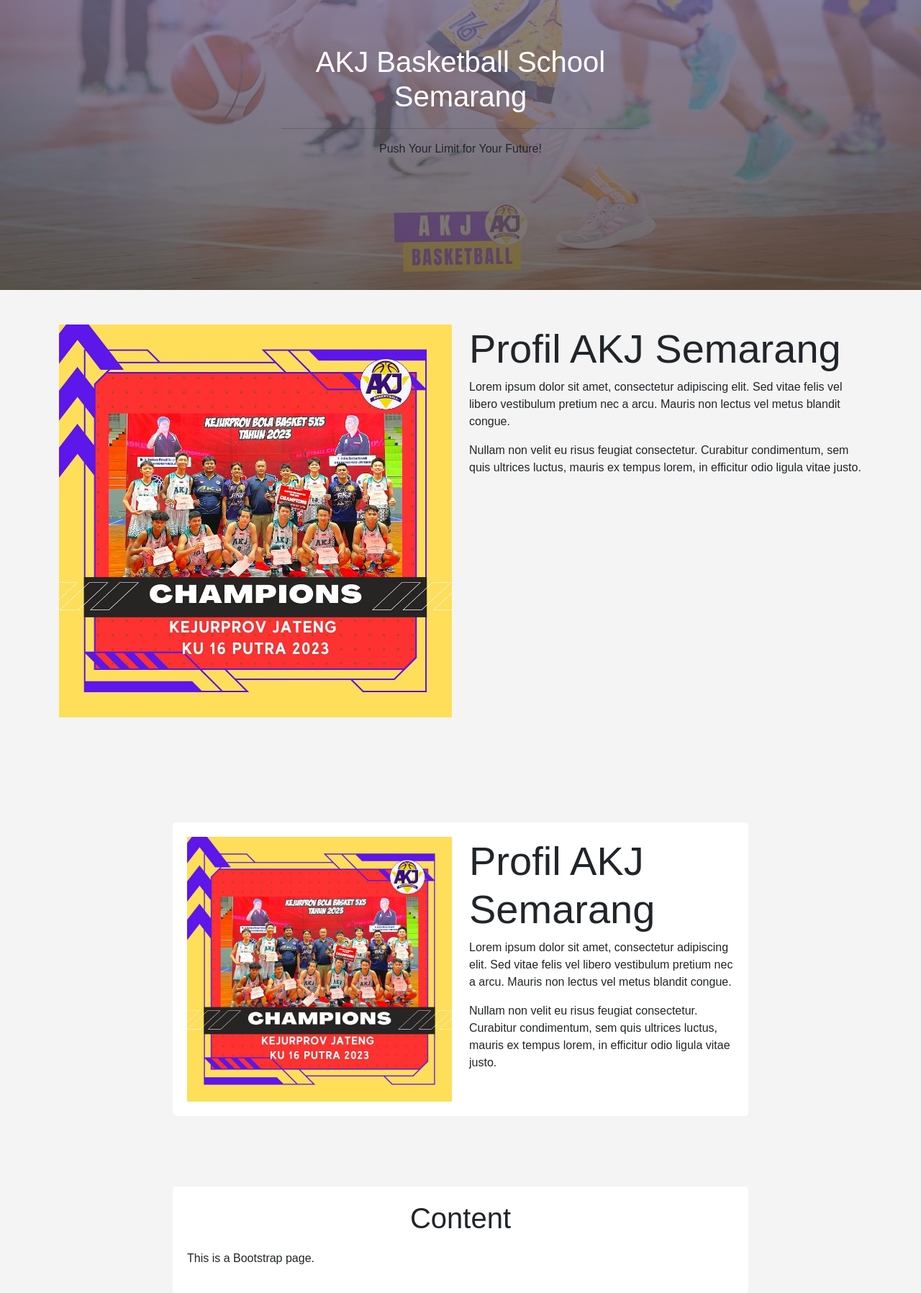
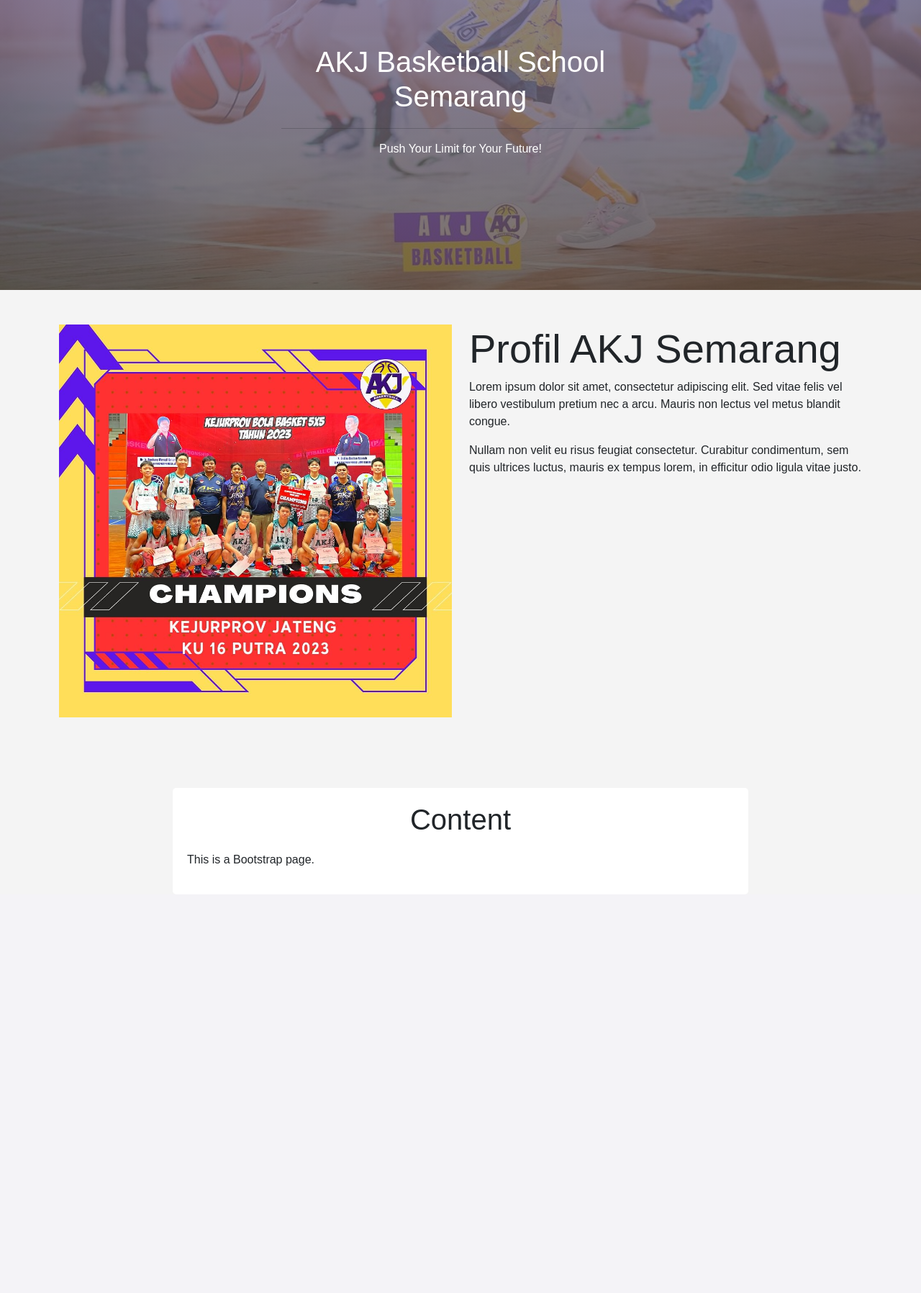
Before and after one commit to isamsd26/Basket_School, a PHP site: page / in a window 1280 px wide. Shown: the part 436-2233 px from the top of the page at 72% size. After the commit the page ends 1639 px from the top, so only its background shows below. Run offline with PHP 8.4, Linux system fonts and the light colour scheme.

Commit message:
hari selasa, 12 feb 2024

```diff
--- a/index.php
+++ b/index.php
@@ -55,7 +55,7 @@
                 <div class="col-lg-8">
                     <h1 class="text-white font-weight-bold">AKJ Basketball School Semarang</h1>
                     <hr class="divider" />
-                    <p class="text-white-75 mb-5">Push Your Limit for Your Future!</p>
+                    <p class="text-white mb-5 font-weight-bold">Push Your Limit for Your Future!</p>
 
                 </div>
             </div>
@@ -64,22 +64,6 @@
 
     <section class="container-fluid py-5">
         <div class="container-sm">
-            <div class="row">
-                <div class="col-lg-6">
-                    <!-- Gambar di sini -->
-                    <img src="assets/img/content.jpg" alt="AKJ Semarang" class="img-fluid">
-                </div>
-                <div class="col-lg-6">
-                    <!-- Deskripsi profil AKJ Semarang di sini -->
-                    <h2 class="display-4">Profil AKJ Semarang</h2>
-                    <p>Lorem ipsum dolor sit amet, consectetur adipiscing elit. Sed vitae felis vel libero vestibulum pretium nec a arcu. Mauris non lectus vel metus blandit congue.</p>
-                    <p>Nullam non velit eu risus feugiat consectetur. Curabitur condimentum, sem quis ultrices luctus, mauris ex tempus lorem, in efficitur odio ligula vitae justo.</p>
-                </div>
-            </div>
-        </div>
-    </section>
-    <section class="container-fluid py-5">
-        <div class="container">
             <div class="row">
                 <div class="col-lg-6">
                     <!-- Gambar di sini -->
```
Also changed, not shown: 1 other file.
